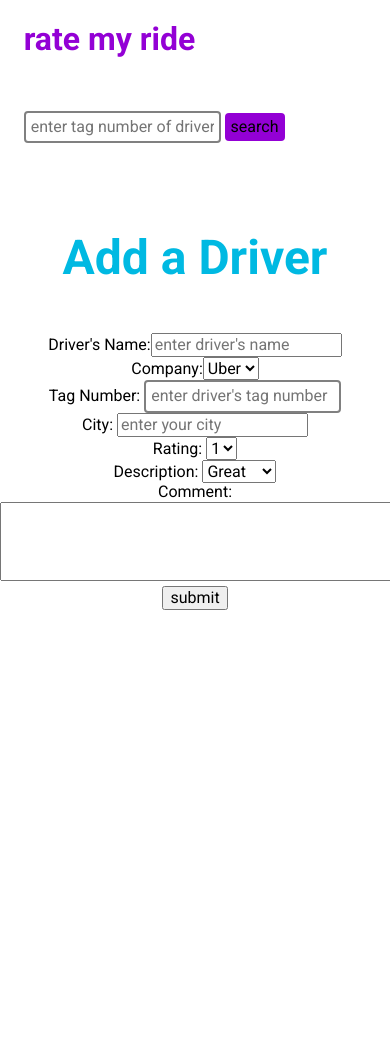
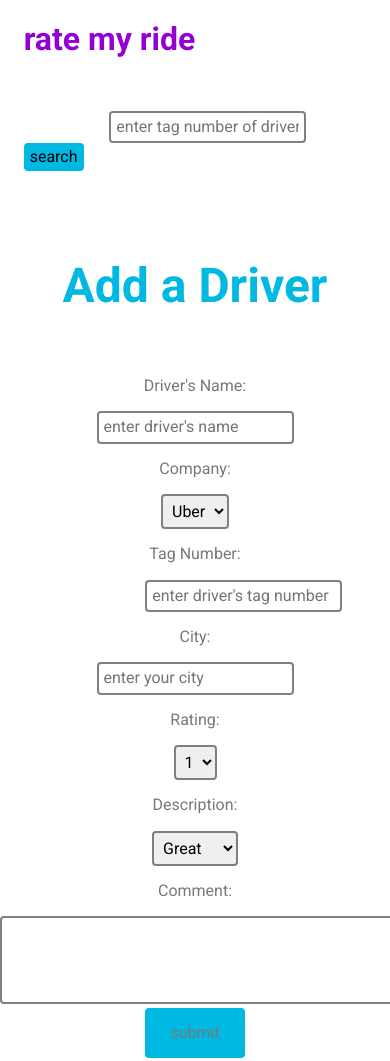
Before and after one commit to allen30331/rate-my-ride, a website: page public/add-driver.html in a window 390 px wide. Shown: the top 1061 px of the page. Before the commit the page ends 844 px from the top, so only its background shows below. Drawn offline with nearby package versions, Linux system fonts and the light colour scheme.

Commit message:
changed css

```diff
--- a/public/add-driver.html
+++ b/public/add-driver.html
@@ -42,21 +42,21 @@
 
 		<section class="add-driver-container">
 			<form class="add-driver" action="/drivers" method="post">
-	Driver's Name:<input type="text" name="driver-name" id="driver-name" placeholder="enter driver's name" required><br>
-	Company:<select name="companies" form="company-choice" id="company">
+	<p>Driver's Name:<p><input type="text" name="driver-name" id="driver-name" placeholder="enter driver's name" required><br>
+	<p>Company:</p><select name="companies" form="company-choice" id="company">
 				<option value="Uber">Uber</option>
 				<option value="Lyft">Lyft</option>
 			</select><br>
-	Tag Number: <input type="text" class="tag-number" name="tagNumber" id="tagNumber" placeholder="enter driver's tag number" required><br>
-	City: <input type="text" name="city" id="city" placeholder="enter your city" required><br>
-	Rating: <select name="rating" form="rating-choice" id="driverRating">
+	<p>Tag Number:<p> <input type="text" class="tag-number" name="tagNumber" id="tagNumber" placeholder="enter driver's tag number" required><br>
+	<p>City:</p> <input type="text" name="city" id="city" placeholder="enter your city" required><br>
+	<p>Rating:</p> <select name="rating" form="rating-choice" id="driverRating">
 					<option value="1">1</option>
 					<option value="2">2</option>
 					<option value="3">3</option>
 					<option value="4">4</option>
 					<option value="5">5</option>
 		    	</select><br>
-	Description: <select name="description" form="description-choice" id="description">
+	<p>Description:</p> <select name="description" form="description-choice" id="description">
 					<option value="Great">Great</option>
 					<option value="Good">Good</option>
 					<option value="Bad">Bad</option>
@@ -64,7 +64,7 @@
 					<option value="Creepy">Creepy</option>
 		    	</select><br>
 
-	 Comment: <textarea cols="50" rows="4" name="comment" id="comment" required></textarea>
+	 <p>Comment:</p> <textarea cols="50" rows="4" name="comment" id="comment" required></textarea><br>
 	 <button type="submit" class="submit-driver-button">submit</button>
 </form>
 		</section>
--- a/public/add-driver.js
+++ b/public/add-driver.js
@@ -261,14 +261,14 @@ $(".review-driver-button").click(function(event) {
   $('.review-driver-container').append(
       `<div class="col-12">
           <form class="review-driver" action="/drivers/id/reviews" method="post" id="review-form">
-            Rating: <select name="rating" form="rating-choice" id="driverRating">
+            <p>Rating:</p> <select name="rating" form="rating-choice" id="driverRating">
                     <option value="1">1</option>
                     <option value="2">2</option>
                     <option value="3">3</option>
                     <option value="4">4</option>
                     <option value="5">5</option>
                     </select><br>
-            Description: <select name="description" form="description-choice" id="description">
+            <p>Description:</p> <select name="description" form="description-choice" id="description">
                     <option value="Great">Great</option>
                     <option value="Good">Good</option>
                     <option value="Bad">Bad</option>
@@ -276,7 +276,7 @@ $(".review-driver-button").click(function(event) {
                     <option value="Creepy">Creepy</option>
                     </select><br>
 
-             Comment: <textarea cols="50" rows="4" name="comment" id="comment" required></textarea><br>
+             <p>Comment:</p> <textarea cols="50" rows="4" name="comment" id="comment" required></textarea><br>
           </form>
       </div>`);
   $('.submit-driver-review-button').show();
--- a/public/css-main.css
+++ b/public/css-main.css
@@ -39,6 +39,10 @@ a {
 
 form.search-driver {
     margin-top: 9%;
+}
+
+form.add-driver {
+    margin-bottom: 25px;
 }
 
 section.main {
@@ -93,7 +97,16 @@ button.search-button {
     height: 28px;
     border: none;
     border-radius: 4px;
+    background-color: #00b9e2;
+    transition-duration: 0.4s;
+}
+
+
+
+button.search-button:hover {
     background-color: #9300D5;
+    color: white;
+
 }
 
 .delete-button {
@@ -104,6 +117,8 @@ button.search-button {
     background-color: #00b9e2;
     color: #555454;
     transition-duration: 0.4s;
+    height: 35px;
+    width: 60px;
 }
 
 
@@ -128,6 +143,25 @@ button.search-button {
 
 }
 
+
+button#review-form {
+    border: none;
+    height: 50px;
+    width: 100px;
+    border-radius: 4px;
+    background-color: #00b9e2;
+    color: #787878;
+    transition-duration: 0.4s;
+}
+
+button#review-form:hover {
+    background-color: #9300D5;
+    color: white;
+}
+
+
+
+
 /*Driver Render Styling Begin*/
 
 .driver {
@@ -148,6 +182,12 @@ button.search-button {
 .border {
     border-bottom: 1px solid #00b9e2;
     width: 50%;
+}
+
+
+img {
+    border-style: none;
+    border-radius: 69%;
 }
 
 /*Driver Render Styling End*/
@@ -184,3 +224,85 @@ button.search-button {
 
 
 /*Review driver end*/
+
+
+
+
+
+/*Add driver Form begin*/
+input#driver-name {
+    padding: 5px;
+    border-radius: 4px;
+    border: 2px solid grey;
+}
+
+select#company {
+    padding: 5px;
+    border-radius: 4px;
+    border: 2px solid grey;
+}
+
+
+input#city {
+    padding: 5px;
+    border-radius: 4px;
+    border: 2px solid grey;
+}
+
+select#driverRating {
+    padding: 5px;
+    border-radius: 4px;
+    border: 2px solid grey;
+}
+
+
+select#description {
+    padding: 5px;
+    border-radius: 4px;
+    border: 2px solid grey;
+}
+
+textarea#comment {
+    padding: 5px;
+    border-radius: 4px;
+    border: 2px solid grey;
+}
+
+button.submit-driver-button {
+    border: none;
+    height: 50px;
+    width: 100px;
+    border-radius: 4px;
+    background-color: #00b9e2;
+    color: #787878;
+    transition-duration: 0.4s;
+}
+}
+
+button.submit-driver-button:hover {
+    background-color: #9300D5;
+    color: white;
+}
+
+/*Add driver Form end*/
+
+
+
+/*Media Query*/
+
+@media only screen and (max-width: 550px) {
+
+img {
+    margin-left: 13px;
+    height: 392px;
+    width:  450px;
+}
+
+input#tagNumber {
+    padding: 5px;
+    border-radius: 4px;
+    border: 2px solid grey;
+    margin-left: 25%;
+}
+
+}
--- a/public/index.js
+++ b/public/index.js
@@ -176,14 +176,14 @@ $(".review-driver-button").click(function(event) {
   $('.review-driver-container').append(
       `<div class="col-12">
           <form class="review-driver" action="/drivers/id/reviews" method="post" id="review-form">
-            Rating: <select name="rating" form="rating-choice" id="driverRating">
+            <p>Rating:</p> <select name="rating" form="rating-choice" id="driverRating">
                     <option value="1">1</option>
                     <option value="2">2</option>
                     <option value="3">3</option>
                     <option value="4">4</option>
                     <option value="5">5</option>
                     </select><br>
-            Description: <select name="description" form="description-choice" id="description">
+            <p>Description:</p> <select name="description" form="description-choice" id="description">
                     <option value="Great">Great</option>
                     <option value="Good">Good</option>
                     <option value="Bad">Bad</option>
@@ -191,7 +191,7 @@ $(".review-driver-button").click(function(event) {
                     <option value="Creepy">Creepy</option>
                     </select><br>
 
-             Comment: <textarea cols="50" rows="4" name="comment" id="comment" required></textarea><br>
+             <p>Comment:</p> <textarea cols="50" rows="4" name="comment" id="comment" required></textarea><br>
           </form>
       </div>`);
   $('.submit-driver-review-button').show();
```
Also changed, not shown: test/tests.js (+1 -1 lines).
